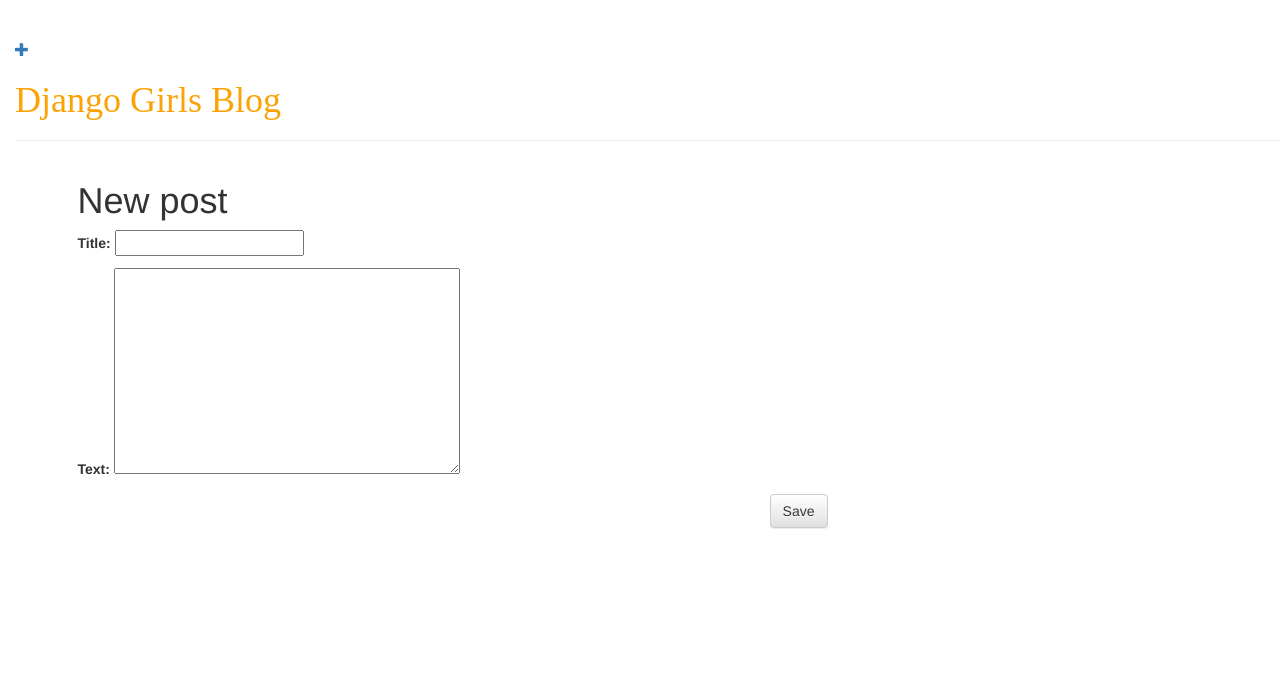
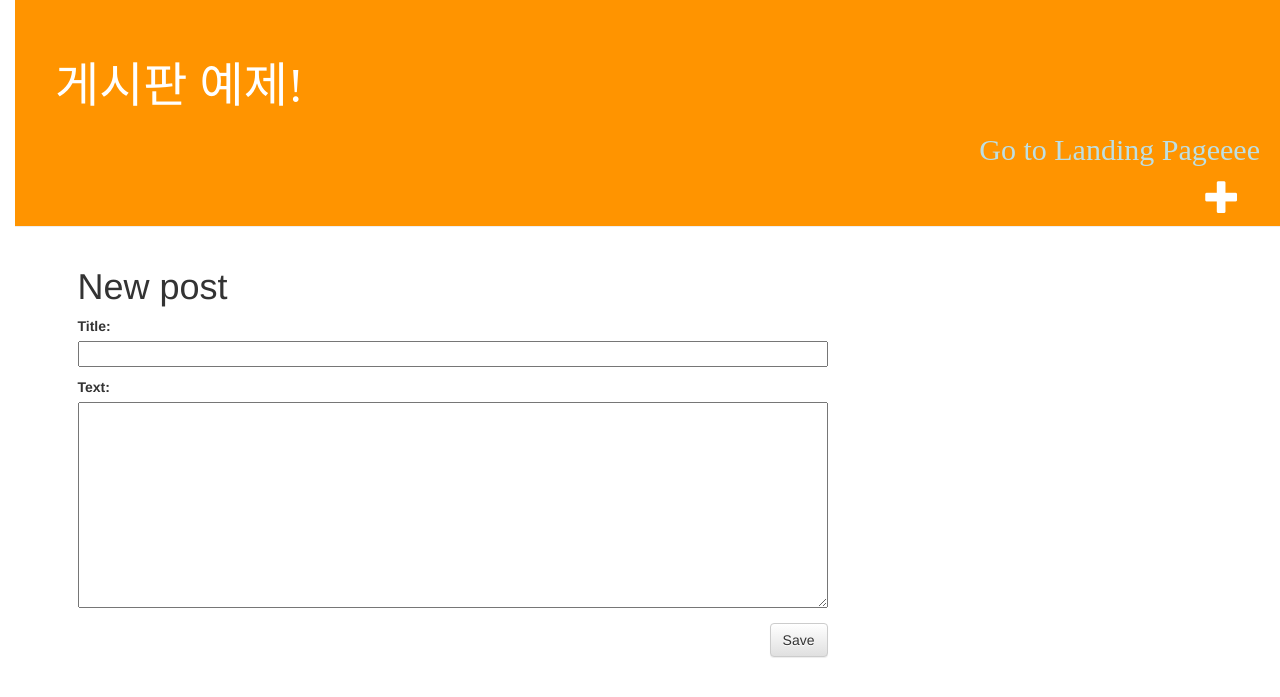
Before and after one commit to prography/6th-lemorning-django, a Django app: page /board/new in a window 1280 px wide. Shown: the top 697 px of the page. Run offline with Django 3.2, Linux system fonts and the light colour scheme; some libraries are stand-ins or nearby versions; some web fonts are replaced.

Commit message:
[창섭] 게시글이랑 main page 연결 - CSS 변경 - main page에 게시판 추가

```diff
--- a/board/static/css/board.css
+++ b/board/static/css/board.css
@@ -25,3 +25,40 @@
 .save {
     float: right;
 }
+
+.land {
+    text-align: right;
+    font-family: 'NeoDunggeunmo';
+}
+
+.land a{
+     color: #BDDFE3
+}
+
+.post-form textarea, .post-form input {
+    width: 100%;
+}
+
+.top-menu, .top-menu:hover, .top-menu:visited {
+    color: #ffffff;
+    float: right;
+    font-size: 26pt;
+    margin-right: 20px;
+}
+
+.page-header {
+    background-color: #ff9400;
+    margin-top: 0;
+    padding: 40px 20px 50px 40px;
+}
+
+.page-header h1, .page-header h1 a, .page-header h1 a:visited, .page-header h1 a:active {
+    color: #ffffff;
+    font-size: 36pt;
+    text-decoration: none;
+}
+
+.edit_button{
+    float: right;
+    margin : 10px
+}
--- a/board/templates/board/base.html
+++ b/board/templates/board/base.html
@@ -3,15 +3,16 @@
 <html lang="en">
 <head>
     <meta charset="UTF-8">
-    <title>Title</title>
+    <title>게시판</title>
     <link rel="stylesheet" href="//maxcdn.bootstrapcdn.com/bootstrap/3.2.0/css/bootstrap.min.css">
     <link rel="stylesheet" href="//maxcdn.bootstrapcdn.com/bootstrap/3.2.0/css/bootstrap-theme.min.css">
     <link rel="stylesheet" href="{% static 'css/board.css' %}">
 </head>
 <body>
 <div class="page-header">
+        <h1><a href="{% url 'board:post_list' %}">게시판 예제!</a></h1>
+        <h2 class="land"><a href={% url 'home' %} >Go to Landing Pageeee</a></h2>
         <a href="{% url 'board:post_new' %}" class="top-menu"><span class="glyphicon glyphicon-plus"></span></a>
-        <h1><a href="/">Django Girls Blog</a></h1>
     </div>
     <div class="content container">
         <div class="row">
--- a/board/templates/board/post_detail.html
+++ b/board/templates/board/post_detail.html
@@ -7,7 +7,9 @@
                 {{ post.published_date }}
             </div>
         {% endif %}
-        <a class="btn btn-default" href="{% url 'board:post_edit' pk=post.pk %}"><span class="glyphicon glyphicon-pencil"></span></a>
+       <div class="edit_button" >
+           <a class="btn btn-default" href="{% url 'board:post_edit' pk=post.pk %}"><span class="glyphicon glyphicon-pencil"></span></a>
+       </div>
         <h1>{{ post.title }}</h1>
         <p>{{ post.text|linebreaksbr }}</p>
     </div>
--- a/templates/home.html
+++ b/templates/home.html
@@ -20,7 +20,7 @@
                         <li class="nav-item"><a class="nav-link js-scroll-trigger" href="{% url 'home' %}">Home</a></li>
                         <li class="nav-item"><a class="nav-link js-scroll-trigger" href="#">북마크</a></li>
                         <li class="nav-item"><a class="nav-link js-scroll-trigger" href="#">Admin</a></li>
-                        <li class="nav-item"><a class="nav-link js-scroll-trigger" href="#">포토</a></li>
+                        <li class="nav-item"><a class="nav-link js-scroll-trigger" href="{% url 'board:post_list' %}">게시판</a></li>
                         {% if user.is_active %}
                             <li class="nav-item">
                                 <a href="#" class="nav-link js-scroll-trigger">
```
